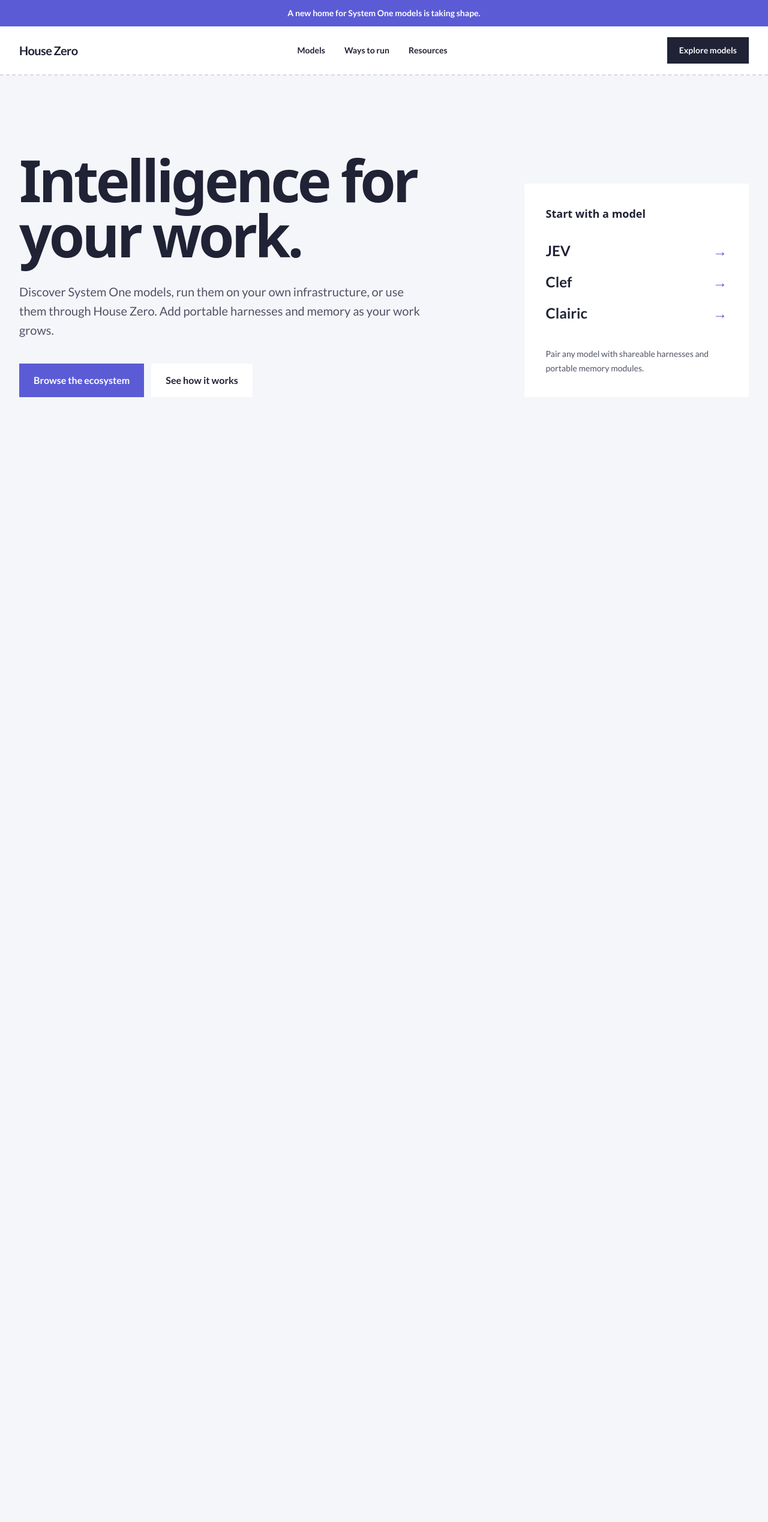
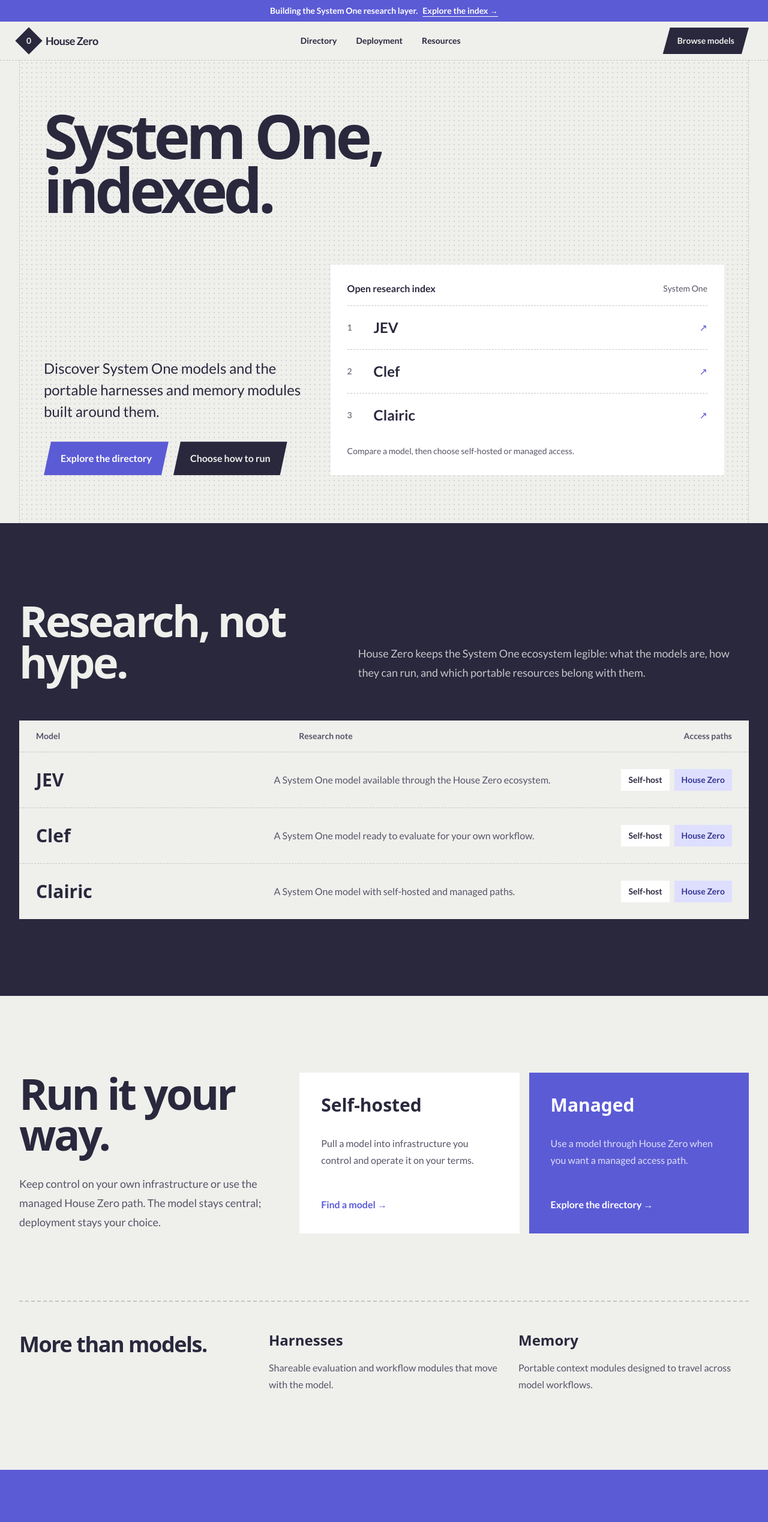
Before and after one commit to RakshitGumber/house-zero, a React (Vite) app in the folder apps/web/: page / in a window 1280 px wide. Shown: the top 2537 px of the page at 60% size. Before the commit the page ends 800 px from the top, so only its background shows below. Built offline with nearby package versions, Linux system fonts and the light colour scheme.

Commit message:
Redesign House Zero landing page

```diff
--- /dev/null
+++ b/apps/web/src/components/home/Deployment.tsx
@@ -0,0 +1,60 @@
+export function Deployment() {
+  return (
+    <section id="deployment" className="scroll-mt-16 bg-background px-4 py-24 text-foreground sm:px-6 sm:py-32 lg:px-8">
+      <div className="mx-auto max-w-[110rem]">
+        <div className="grid gap-16 lg:grid-cols-[0.7fr_1.3fr]">
+          <div>
+            <h2 className="text-5xl font-bold leading-[0.95] tracking-[-0.05em] sm:text-7xl">
+              Run it your way.
+            </h2>
+            <p className="mt-8 max-w-xl text-lg leading-8 text-muted-foreground">
+              Keep control on your own infrastructure or use the managed House
+              Zero path. The model stays central; deployment stays your choice.
+            </p>
+          </div>
+
+          <div className="grid gap-4 sm:grid-cols-2">
+            <article className="bg-card p-7 sm:p-9">
+              <h3 className="text-3xl font-bold">Self-hosted</h3>
+              <p className="mt-8 leading-7 text-muted-foreground">
+                Pull a model into infrastructure you control and operate it on
+                your terms.
+              </p>
+              <a className="mt-12 inline-block font-bold text-primary" href="#directory">
+                Find a model →
+              </a>
+            </article>
+            <article className="bg-primary p-7 text-primary-foreground sm:p-9">
+              <h3 className="text-3xl font-bold">Managed</h3>
+              <p className="mt-8 leading-7 text-primary-foreground/80">
+                Use a model through House Zero when you want a managed access
+                path.
+              </p>
+              <a className="mt-12 inline-block font-bold" href="#directory">
+                Explore the directory →
+              </a>
+            </article>
+          </div>
+        </div>
+
+        <div id="resources" className="mt-28 grid scroll-mt-16 gap-8 border-t-2 border-dashed border-border pt-12 lg:grid-cols-3">
+          <h2 className="text-4xl font-bold leading-tight tracking-[-0.04em]">
+            More than models.
+          </h2>
+          <div>
+            <h3 className="text-2xl font-bold">Harnesses</h3>
+            <p className="mt-4 leading-7 text-muted-foreground">
+              Shareable evaluation and workflow modules that move with the model.
+            </p>
+          </div>
+          <div>
+            <h3 className="text-2xl font-bold">Memory</h3>
+            <p className="mt-4 leading-7 text-muted-foreground">
+              Portable context modules designed to travel across model workflows.
+            </p>
+          </div>
+        </div>
+      </div>
+    </section>
+  );
+}
--- /dev/null
+++ b/apps/web/src/components/home/Directory.tsx
@@ -0,0 +1,53 @@
+const models = [
+  {
+    name: "JEV",
+    description: "A System One model available through the House Zero ecosystem.",
+  },
+  {
+    name: "Clef",
+    description: "A System One model ready to evaluate for your own workflow.",
+  },
+  {
+    name: "Clairic",
+    description: "A System One model with self-hosted and managed paths.",
+  },
+];
+
+export function Directory() {
+  return (
+    <section id="directory" className="scroll-mt-16 bg-foreground px-4 py-24 text-background sm:px-6 sm:py-32 lg:px-8">
+      <div className="mx-auto max-w-[110rem]">
+        <div className="grid gap-8 lg:grid-cols-[0.9fr_1.1fr] lg:items-end">
+          <h2 className="max-w-3xl text-5xl font-bold leading-[0.95] tracking-[-0.05em] sm:text-7xl">
+            Research, not hype.
+          </h2>
+          <p className="max-w-2xl text-lg leading-8 text-background/80 lg:justify-self-end">
+            House Zero keeps the System One ecosystem legible: what the models
+            are, how they can run, and which portable resources belong with them.
+          </p>
+        </div>
+
+        <div data-ui className="mt-16 bg-background text-foreground">
+          <div className="hidden grid-cols-[1fr_1.5fr_auto] gap-8 px-7 py-4 text-sm font-bold text-muted-foreground sm:grid">
+            <span>Model</span>
+            <span>Research note</span>
+            <span>Access paths</span>
+          </div>
+          {models.map((model) => (
+            <article
+              key={model.name}
+              className="grid gap-4 border-t border-dashed border-border px-7 py-7 sm:grid-cols-[1fr_1.5fr_auto] sm:items-center sm:gap-8"
+            >
+              <h3 className="text-3xl font-bold">{model.name}</h3>
+              <p className="max-w-xl leading-7 text-muted-foreground">{model.description}</p>
+              <div className="flex gap-2 text-sm font-bold">
+                <span className="bg-card px-3 py-2">Self-host</span>
+                <span className="bg-accent px-3 py-2 text-accent-foreground">House Zero</span>
+              </div>
+            </article>
+          ))}
+        </div>
+      </div>
+    </section>
+  );
+}
--- /dev/null
+++ b/apps/web/src/components/home/Footer.tsx
@@ -0,0 +1,19 @@
+export function Footer() {
+  return (
+    <footer className="bg-primary px-4 pb-8 pt-20 text-primary-foreground sm:px-6 lg:px-8">
+      <div className="mx-auto max-w-[110rem]">
+        <div className="flex flex-col gap-10 sm:flex-row sm:items-end sm:justify-between">
+          <p className="max-w-xl text-2xl font-bold leading-9">
+            A focused home for System One models and the tools that travel with them.
+          </p>
+          <a className="clip-button bg-foreground px-7 py-4 font-bold text-background" href="#directory">
+            Browse models
+          </a>
+        </div>
+        <p className="mt-20 font-heading text-[clamp(4.5rem,14vw,13rem)] font-bold leading-[0.8] tracking-[-0.07em]">
+          House Zero
+        </p>
+      </div>
+    </footer>
+  );
+}
--- a/apps/web/src/components/home/Headline.tsx
+++ b/apps/web/src/components/home/Headline.tsx
@@ -1,7 +1,10 @@
 export function Headline() {
   return (
-    <aside className="bg-primary px-4 py-3 text-center text-sm font-bold text-primary-foreground">
-      A new home for System One models is taking shape.
+    <aside className="bg-primary px-4 py-2 text-center font-sans text-sm font-bold text-primary-foreground">
+      Building the System One research layer.
+      <a className="ml-2 hidden underline underline-offset-4 sm:inline" href="#directory">
+        Explore the index →
+      </a>
     </aside>
   );
 }
--- a/apps/web/src/components/home/Hero.tsx
+++ b/apps/web/src/components/home/Hero.tsx
@@ -1,57 +1,59 @@
-const models = ["JEV", "Clef", "Clairic"];
+const indexedModels = ["JEV", "Clef", "Clairic"];
 
 export function Hero() {
   return (
-    <main
-      id="models"
-      className="min-h-[calc(100svh-8.25rem)] bg-background text-foreground"
+    <main className="dot-field mx-4 border-x border-dashed border-border bg-background text-foreground sm:mx-6 lg:mx-8">
+      <section className="flex min-h-[calc(100svh-7rem)] flex-col justify-between px-5 py-14 sm:px-8 sm:py-16 lg:px-10 lg:py-20">
+        <h1 className="max-w-5xl text-[clamp(3rem,8vw,8.5rem)] font-bold leading-[0.88] tracking-[-0.065em]">
+          System One,
+          <br />
+          indexed.
+        </h1>
+
+        <div className="mt-20 grid gap-10 lg:grid-cols-[minmax(0,0.8fr)_minmax(26rem,1.2fr)] lg:items-end">
+          <div className="max-w-xl">
+            <p className="text-xl leading-8 text-foreground sm:text-2xl sm:leading-9">
+              Discover System One models and the portable harnesses and memory
+              modules built around them.
+            </p>
+            <div className="mt-8 flex flex-wrap items-center gap-2">
+              <a
+                href="#directory"
+                className="clip-button bg-primary px-7 py-4 font-bold text-primary-foreground transition-colors hover:bg-foreground"
               >
-      <div className="mx-auto grid max-w-7xl gap-16 px-5 py-20 sm:px-8 sm:py-28 lg:grid-cols-[minmax(0,1.35fr)_minmax(19rem,0.65fr)] lg:items-end lg:py-32">
-        <div className="max-w-4xl">
-          <h1 className="max-w-3xl text-5xl font-bold leading-[0.96] tracking-[-0.05em] sm:text-7xl lg:text-8xl">
-            Intelligence for your work.
-          </h1>
-          <p className="mt-8 max-w-2xl text-lg leading-8 text-muted-foreground sm:text-xl">
-            Discover System One models, run them on your own infrastructure, or
-            use them through House Zero. Add portable harnesses and memory as
-            your work grows.
-          </p>
-
-          <div id="paths" className="mt-10 flex flex-col gap-3 sm:flex-row">
-            <a
-              href="#resources"
-              className="bg-primary px-6 py-4 text-center font-bold text-primary-foreground transition-colors hover:bg-primary/90"
-            >
-              Browse the ecosystem
+                Explore the directory
               </a>
               <a
-              href="#resources"
-              className="bg-card px-6 py-4 text-center font-bold text-card-foreground transition-colors hover:bg-muted"
+                href="#deployment"
+                className="clip-button bg-foreground px-7 py-4 font-bold text-background transition-colors hover:bg-primary"
               >
-              See how it works
+                Choose how to run
               </a>
             </div>
           </div>
 
-        <section id="resources" aria-labelledby="model-list-title" className="bg-card p-7 sm:p-9">
-          <h2 id="model-list-title" className="text-lg font-bold">
-            Start with a model
-          </h2>
-          <ul className="mt-8 space-y-5">
-            {models.map((model) => (
-              <li key={model} className="flex items-center justify-between text-2xl font-bold">
-                <span>{model}</span>
-                <span aria-hidden="true" className="text-primary">
-                  →
+          <div data-ui className="bg-card p-5 sm:p-7">
+            <div className="flex items-center justify-between gap-4 border-b border-dashed border-border pb-4">
+              <p className="font-bold">Open research index</p>
+              <span className="text-sm text-muted-foreground">System One</span>
+            </div>
+            <ul className="divide-y divide-dashed divide-border">
+              {indexedModels.map((model, index) => (
+                <li key={model} className="grid grid-cols-[2rem_1fr_auto] items-center gap-3 py-5">
+                  <span className="text-sm text-muted-foreground">{index + 1}</span>
+                  <span className="text-2xl font-bold">{model}</span>
+                  <span className="text-primary" aria-hidden="true">
+                    ↗
                   </span>
                 </li>
               ))}
             </ul>
-          <p className="mt-10 text-sm leading-6 text-muted-foreground">
-            Pair any model with shareable harnesses and portable memory modules.
+            <p className="pt-3 text-sm leading-6 text-muted-foreground">
+              Compare a model, then choose self-hosted or managed access.
             </p>
+          </div>
+        </div>
       </section>
-      </div>
     </main>
   );
 }
--- a/apps/web/src/components/home/Navbar.tsx
+++ b/apps/web/src/components/home/Navbar.tsx
@@ -1,20 +1,23 @@
 export function Navbar() {
   return (
-    <header className="border-b-2 border-dashed border-border bg-card text-card-foreground">
+    <header className="sticky top-0 z-50 border-b border-dashed border-border bg-background text-foreground">
       <nav
         aria-label="Primary navigation"
-        className="mx-auto flex h-20 max-w-7xl items-center justify-between px-5 sm:px-8"
+        className="flex h-16 items-center justify-between px-4 sm:px-6 lg:px-8"
       >
-        <a href="/" className="text-xl font-bold tracking-[-0.03em]">
-          House Zero
+        <a href="/" className="flex items-center gap-3 text-lg font-bold tracking-[-0.03em]">
+          <span className="grid size-8 rotate-45 place-items-center bg-foreground text-sm text-background">
+            <span className="-rotate-45">0</span>
+          </span>
+          <span>House Zero</span>
         </a>
 
         <div className="hidden items-center gap-8 text-sm font-bold md:flex">
-          <a className="transition-colors hover:text-primary" href="#models">
-            Models
+          <a className="transition-colors hover:text-primary" href="#directory">
+            Directory
           </a>
-          <a className="transition-colors hover:text-primary" href="#paths">
-            Ways to run
+          <a className="transition-colors hover:text-primary" href="#deployment">
+            Deployment
           </a>
           <a className="transition-colors hover:text-primary" href="#resources">
             Resources
@@ -22,10 +25,10 @@ export function Navbar() {
         </div>
 
         <a
-          href="#models"
-          className="bg-foreground px-5 py-3 text-sm font-bold text-background transition-colors hover:bg-primary hover:text-primary-foreground"
+          href="#directory"
+          className="clip-button bg-foreground px-6 py-3 text-sm font-bold text-background transition-colors hover:bg-primary hover:text-primary-foreground"
         >
-          Explore models
+          Browse models
         </a>
       </nav>
     </header>
--- a/apps/web/src/index.css
+++ b/apps/web/src/index.css
@@ -4,17 +4,28 @@
   --font-sans: "Lato", ui-sans-serif, system-ui, sans-serif;
   --font-heading: "Sora Variable", ui-sans-serif, system-ui, sans-serif;
 
-  --color-background: #f5f6fa;
-  --color-foreground: #202235;
+  --color-background: #efefec;
+  --color-foreground: #29283d;
   --color-card: #ffffff;
-  --color-card-foreground: #202235;
-  --color-muted: #e9eaf2;
-  --color-muted-foreground: #4f5266;
-  --color-border: #d7d9e5;
+  --color-card-foreground: #29283d;
+  --color-muted: #dedfdd;
+  --color-muted-foreground: #555568;
+  --color-border: #c4c5c8;
   --color-primary: #5b5bd6;
   --color-primary-foreground: #ffffff;
-  --color-accent: #e4e5ff;
+  --color-accent: #dedfff;
   --color-accent-foreground: #343493;
+}
+
+@layer components {
+  .dot-field {
+    background-image: radial-gradient(rgb(41 40 61 / 14%) 0.8px, transparent 0.8px);
+    background-size: 8px 8px;
+  }
+
+  .clip-button {
+    clip-path: polygon(12px 0, 100% 0, calc(100% - 12px) 100%, 0 100%);
+  }
 }
 
 @layer base {
--- a/apps/web/src/routes/index.tsx
+++ b/apps/web/src/routes/index.tsx
@@ -1,5 +1,8 @@
 import { createRoute } from "@tanstack/react-router";
 
+import { Deployment } from "@/components/home/Deployment";
+import { Directory } from "@/components/home/Directory";
+import { Footer } from "@/components/home/Footer";
 import { Headline } from "@/components/home/Headline";
 import { Hero } from "@/components/home/Hero";
 import { Navbar } from "@/components/home/Navbar";
@@ -17,6 +20,9 @@ function LandingPage() {
       <Headline />
       <Navbar />
       <Hero />
+      <Directory />
+      <Deployment />
+      <Footer />
     </div>
   );
 }
```
Lines whose indentation alone changed are shown as unchanged.
